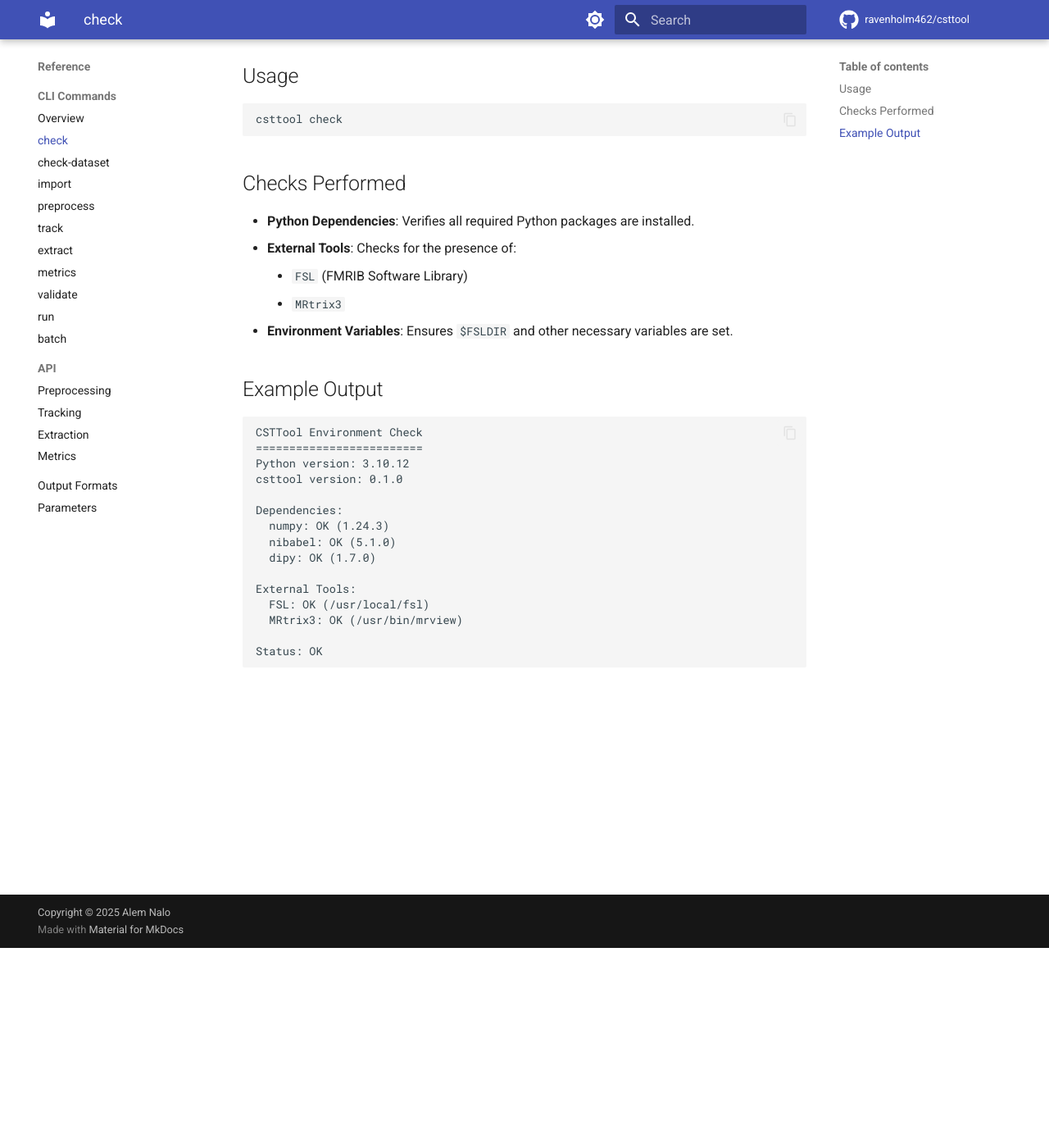
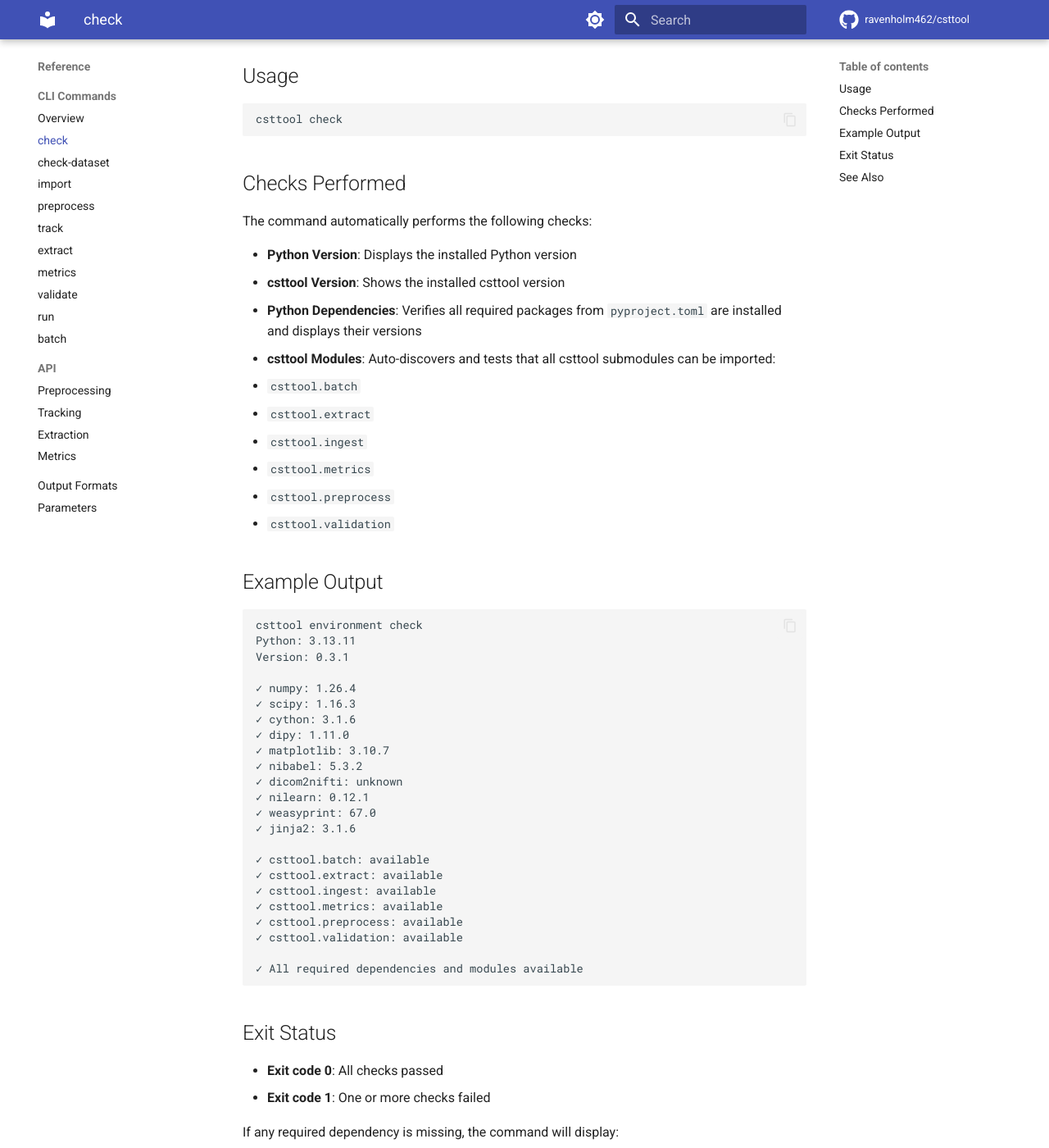
Before and after one commit to ravenholm462/csttool, an MkDocs documentation site: the page built from docs/reference/cli/check.md, in a window 1280 px wide and 1400 px high, scrolled down 244 px. Shown: the whole window at 82% size. Built offline with MkDocs 1.6.1 and Material for MkDocs 9.7.7, drawn with Linux system fonts in a browser that asks for light colours; comment, search, counter and statistics services are not loaded; some of the changed text lies outside the part shown.

Commit message:
docs (update): new check.py documentation

````diff
--- a/docs/reference/cli/check.md
+++ b/docs/reference/cli/check.md
@@ -1,4 +1,4 @@
-# Check Command
+# check Command
 
 The `check` command validates the system environment to ensure all dependencies are correctly installed and configured.
 
@@ -10,28 +10,58 @@ csttool check
 
 ## Checks Performed
 
--   **Python Dependencies**: Verifies all required Python packages are installed.
--   **External Tools**: Checks for the presence of:
-    -   `FSL` (FMRIB Software Library)
-    -   `MRtrix3`
--   **Environment Variables**: Ensures `$FSLDIR` and other necessary variables are set.
+The command automatically performs the following checks:
+
+- **Python Version**: Displays the installed Python version
+- **csttool Version**: Shows the installed csttool version
+- **Python Dependencies**: Verifies all required packages from `pyproject.toml` are installed and displays their versions
+- **csttool Modules**: Auto-discovers and tests that all csttool submodules can be imported:
+  - `csttool.batch`
+  - `csttool.extract`
+  - `csttool.ingest`
+  - `csttool.metrics`
+  - `csttool.preprocess`
+  - `csttool.validation`
 
 ## Example Output
 
 ```text
-CSTTool Environment Check
-=========================
-Python version: 3.10.12
-csttool version: 0.1.0
+csttool environment check
+Python: 3.13.11
+Version: 0.3.1
 
-Dependencies:
-  numpy: OK (1.24.3)
-  nibabel: OK (5.1.0)
-  dipy: OK (1.7.0)
+✓ numpy: 1.26.4
+✓ scipy: 1.16.3
+✓ cython: 3.1.6
+✓ dipy: 1.11.0
+✓ matplotlib: 3.10.7
+✓ nibabel: 5.3.2
+✓ dicom2nifti: unknown
+✓ nilearn: 0.12.1
+✓ weasyprint: 67.0
+✓ jinja2: 3.1.6
 
-External Tools:
-  FSL: OK (/usr/local/fsl)
-  MRtrix3: OK (/usr/bin/mrview)
+✓ csttool.batch: available
+✓ csttool.extract: available
+✓ csttool.ingest: available
+✓ csttool.metrics: available
+✓ csttool.preprocess: available
+✓ csttool.validation: available
 
-Status: OK
+✓ All required dependencies and modules available
 ```
+
+## Exit Status
+
+- **Exit code 0**: All checks passed
+- **Exit code 1**: One or more checks failed
+
+If any required dependency is missing, the command will display:
+```
+✗ Some dependencies or modules missing - install with: pip install -e .
+```
+
+## See Also
+
+- [Installation](../getting-started/installation.md) — How to install csttool and dependencies
+- [Troubleshooting](../how-to/troubleshooting.md) — Common issues and solutions
````
